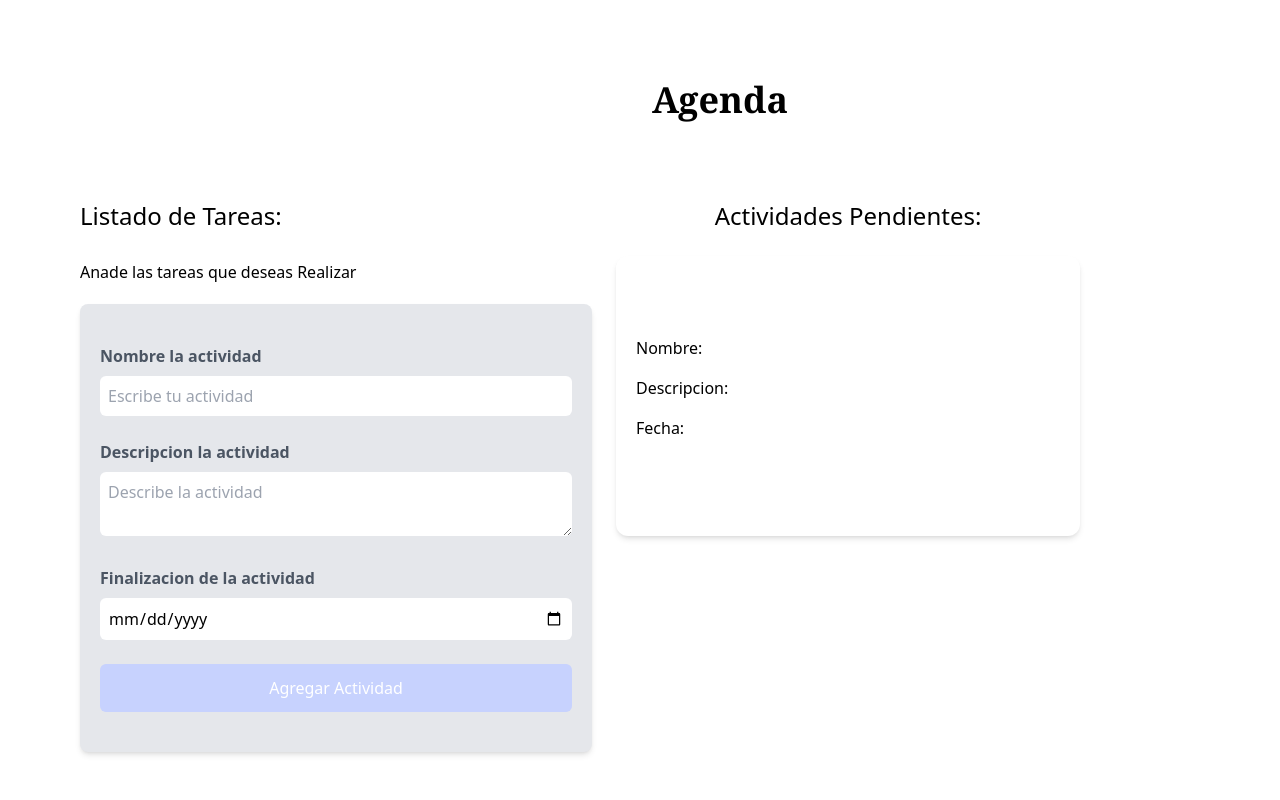
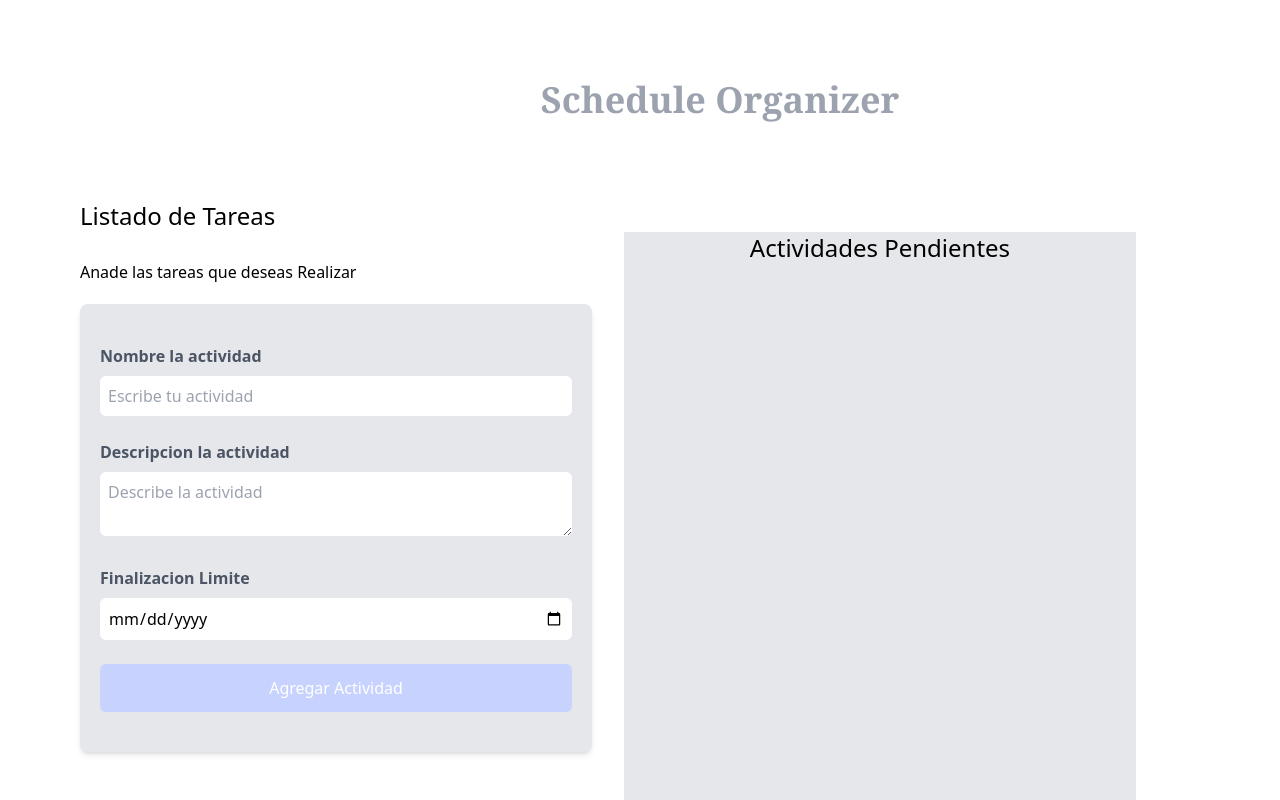
Before and after one commit to emalopezperez/Agenda, a React (Vite) app: page / in a window 1280 px wide. Shown: the top 800 px of the page. Built offline with nearby package versions, Linux system fonts and the light colour scheme.

Commit message:
Agregando logica a la aplicacion a traves de useState y props

```diff
--- a/index.html
+++ b/index.html
@@ -3,7 +3,7 @@
   <head>
     <meta charset="UTF-8" />
     <meta name="viewport" content="width=device-width, initial-scale=1.0" />
-    <title>Agenda</title>
+    <title>ScheduleOrganizer</title>
   </head>
   <body>
     <div id="root"></div>
--- a/src/App.jsx
+++ b/src/App.jsx
@@ -3,18 +3,27 @@ import './Estilos.css'
 import Formulario from './Components/Formulario'
 import Nav from './Components/Nav'
 import Activities from './Components/Activities'
+import {useState } from 'react'
 
 function App() {
 
+const [actividad, setActividad] = useState([])
+
+
   return (
-  <div className="container mx-20">
+  <div className="container mx-20 ">
     <div className=''>
         <Nav/>
     </div>
 
     <div className='mt-18 md:flex mt-20 '>
-      <Formulario/>
-      <Activities/>
+      <Formulario
+        actividad={actividad}
+        setActividad={setActividad}
+      />
+      <Activities
+        actividad={actividad}
+      />
     </div>
 
   </div>
--- a/src/Components/Activities.jsx
+++ b/src/Components/Activities.jsx
@@ -1,14 +1,25 @@
 import React from 'react'
 import ListaDeActividades from './ListaDeActividades'
 
-const Activities = () => {
+const Activities = ({actividad}) => {
+
+
+
   return (
-    <div className="md:w-1/2 lg:w-2/5 md:h-screen overflow-y-scroll">
+    <div className="md:w-1/2 lg:w-2/5 md:h-screen overflow-y-scroll bg-gray-200 md:ml-0 lg:m-8">
+      <h2 className="text-2xl text-center ">
+        Actividades Pendientes
+      </h2>
 
-      <h2 className="text-2xl text-center ">
-        Actividades Pendientes:
-      </h2>
-      <ListaDeActividades/>
+        {
+            actividad.map(act =>(
+                <ListaDeActividades
+                  //agregando id generado
+                  key={act.id}
+                  act={act}
+                />
+            ))
+        }
     </div>
   )
 }
--- a/src/Components/Formulario.jsx
+++ b/src/Components/Formulario.jsx
@@ -1,18 +1,66 @@
+
 import React from 'react'
+import {useEffect,useState } from 'react'
+import MensajeError from './MensajeError'
 
-const Formulario = () => {
+const Formulario = ({actividad,setActividad}) => {
+
+  const [actividades, setActividades] =useState('')
+  const [descripcion,setDescripcion] = useState('')
+  const [fecha, setFecha] = useState('')
+
+  const [error,setError] = useState(false)
+
+// generando un id
+  const generarId = ()=>{
+    const random = Math.random().toString(36).substring(2);
+    const fecha =Date.now().toString(36);
+
+    return random + fecha
+  }
+
+const validaciones = (e)=>{
+  e.preventDefault()
+
+  if([actividades, descripcion, fecha].includes('')){
+
+      setError(true)
+
+  }else{
+    setError(false)
+
+    const objetoActividades = {
+      actividades,
+      descripcion,
+      fecha,
+// id generado
+      id: generarId()
+    }
+
+    setActividad([...actividad ,objetoActividades])
+
+    setActividades('')
+    setDescripcion('')
+    setFecha('')
+  }
+}
   return (
 
     <div className="w-1/2 lg:w-2/5">
         <h2 className="text-2xl">
-          Listado de Tareas:
+          Listado de Tareas
         </h2>
         <p className="mt-7 mb-5">
           Anade las tareas que deseas Realizar
         </p>
 
-        <form className='shadow-md rounded-lg py-10 px-5 bg-gray-200 mb-8'>
-
+        <form onSubmit={validaciones} className='shadow-md rounded-lg py-10 px-5 bg-gray-200 mb-8'>
+          {
+            error &&
+            <MensajeError
+                mensaje={'Todos los campos son obligatorios!'}
+            />
+          }
           <div className='mb-6'>
             <label htmlFor='actividad' className="block text-gray-600 font-bold" > Nombre la actividad</label>
             <input
@@ -20,6 +68,8 @@ const Formulario = () => {
               type="text"
               placeholder='Escribe tu actividad'
               className='border-3 w-full p-2 mt-2 placeholder:border-t-gray-600 rounded-md'
+              value={actividades}
+              onChange={(e)=> setActividades(e.target.value)}
             />
           </div>
 
@@ -29,15 +79,19 @@ const Formulario = () => {
               id="Descripcion"
               className='border-3 w-full p-2 mt-2 placeholder:border-t-gray-600 rounded-md'
               placeholder='Describe la actividad'
+              value={descripcion}
+              onChange={(e)=> setDescripcion(e.target.value)}
             />
           </div>
 
           <div className='mb-6'>
-          <label htmlFor='Fecha' className="block text-gray-600 font-bold" >Finalizacion de la actividad</label>
+            <label htmlFor='Fecha' className="block text-gray-600 font-bold" >Finalizacion Limite</label>
             <input
               id ='Fecha'
               type="date"
               className='border-3 w-full p-2 mt-2 placeholder:border-t-gray-600 rounded-md'
+              value={fecha}
+              onChange={(e)=> setFecha(e.target.value)}
             />
           </div>
           <input
@@ -45,8 +99,8 @@ const Formulario = () => {
             className='bg-indigo-200 w-full p-3 text-white cursor-pointer rounded-md'
             value="Agregar Actividad"
           />
+
       </form>
-
     </div>
   )
 }
--- a/src/Components/ListaDeActividades.jsx
+++ b/src/Components/ListaDeActividades.jsx
@@ -1,29 +1,35 @@
 import React from 'react'
 
-const ListaDeActividades = () => {
+
+const ListaDeActividades = ({act}) => {
+
+const {fecha,descripcion,actividades}= act
+
   return (
-    <div className="m-6 bg-white shadow-md px-5 py-20 rounded-xl">
+
+    <div className="mx-4  my-10 bg-white shadow-md px-5 py-10 rounded-xl">
         <p className="mb-4 text-grey-700">
-            Nombre:
+            Actividad:{' '}
             <span className='font-normal'>
-
+                {actividades}
             </span>
         </p>
 
         <p className="mb-4 text-grey-700 ">
-            Descripcion:
+            Descripcion:{' '}
             <span className='font-normal'>
-
+                {descripcion}
             </span>
         </p>
 
         <p className="mb-4 text-grey-700">
-            Fecha:
+            Fecha Limite:{' '}
             <span className='font-normal'>
-
+                {fecha}
             </span>
         </p>
-        </div>
+
+    </div>
   )
 }
 
--- /dev/null
+++ b/src/Components/MensajeError.jsx
@@ -0,0 +1,15 @@
+import React from 'react'
+
+const MensajeError = ({mensaje}) => {
+  return (
+            <div className='bg-red-200 text-center text-white p-2 mb-6 rounded-md'>
+                <p>
+                    {
+                        mensaje
+                    }
+                </p>
+            </div>
+  )
+}
+
+export default MensajeError
--- a/src/Components/Nav.jsx
+++ b/src/Components/Nav.jsx
@@ -2,11 +2,10 @@ import React from 'react'
 
 const Nav = () => {
 
-
   return (
 
-        <h1 className="text-4xl font-serif text-center mt-20 font-black md:w-2/2 ">
-            Agenda
+        <h1 className="text-4xl font-serif text-center mt-20 font-black md:w-2/2 text-gray-400">
+            Schedule Organizer
         </h1>
 
   )
```
Lines whose indentation alone changed are shown as unchanged.
